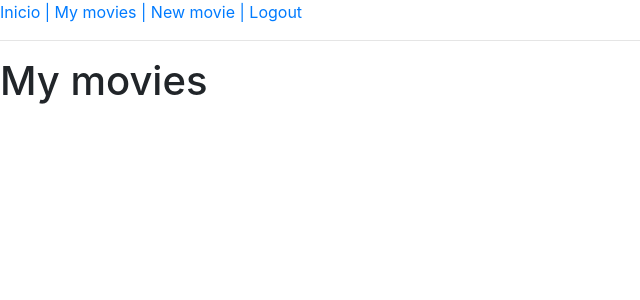
After one commit to josealonso/Curso-de-Django, a Django app: page /pelis/ in a window 1280 px wide. The commit adds this page. Shown: the top 300 px of the page, without its empty margins (0-640 px from the left). Run offline with Django 3.2, Linux system fonts and the light colour scheme; the visitor is signed in with stand-in values (Sample User, id 1); data that the repository does not hold is empty; some libraries are stand-ins or nearby versions.

Commit message:
Creo una pagina que lista las peliculas añadidas por el usuario autenticado.

```diff
--- a/src/ipdb/urls.py
+++ b/src/ipdb/urls.py
@@ -16,7 +16,7 @@ Including another URLconf
 from django.contrib import admin
 from django.urls import path
 
-from movies.views import movie_detail, home, CreateMovieView  # paquete.modulo
+from movies.views import movie_detail, home, CreateMovieView, MyMoviesView  # paquete.modulo
 from users.views import logout, LoginView
 
 urlpatterns = [
@@ -28,5 +28,6 @@ urlpatterns = [
     # path('movies/<int:id>', movie_detail),
     path('pelis/crear', CreateMovieView.as_view(), name="create_movie_page"),
     path('pelis/<int:pk>', movie_detail, name="movie_detail_page"),
+    path('pelis/', MyMoviesView.as_view(), name="my_movies_page"),
     path('', home, name="home_page")
 ]
--- a/src/movies/templates/base.html
+++ b/src/movies/templates/base.html
@@ -10,6 +10,7 @@
     <div class="menu">
         <a href="{% url 'home_page' %}">Inicio | </a>
         {% if user.is_authenticated %}
+            <a href="{% url 'my_movies_page' %}">My movies |</a>
             <a href="{% url 'create_movie_page' %}">New movie |</a>
             <a href="{% url 'logout_page' %}">Logout</a>
         {% else %}
--- a/src/movies/templates/forms.py
+++ b/src/movies/templates/forms.py
@@ -7,5 +7,4 @@ class MovieForm(ModelForm):
 
     class Meta:
         model = Movie
-        # fields = '__all__'
         exclude = ["user"]  # no muestra ese campo en el formulario
--- /dev/null
+++ b/src/movies/templates/movies_list.html
@@ -0,0 +1,5 @@
+{% for movie in movies %}
+      <a href="{% url 'movie_detail_page' movie.pk %}" title="{{ movie.title }}">
+          <img src="{{ movie.image }}" alt="{{ movie.title }}" title="{{ movie.title }}" height="300px">
+      </a>
+{% endfor %}
--- /dev/null
+++ b/src/movies/templates/my_movies.html
@@ -0,0 +1,11 @@
+{% extends "base.html" %}
+
+{% block head_title %} My movies {% endblock %}
+
+{% block content %}
+
+  <h1>My movies</h1>
+
+  {% include "movies_list.html" with movies=object_list %}
+
+{% endblock %}
--- a/src/movies/views.py
+++ b/src/movies/views.py
@@ -7,6 +7,7 @@ from django.urls import reverse
 
 from django.utils.safestring import mark_safe
 from django.views import View
+from django.views.generic import ListView
 
 from movies.models import Movie
 from movies.templates.forms import MovieForm
@@ -59,3 +60,12 @@ class CreateMovieView(LoginRequiredMixin, View):
             message += '<a href="{0}">View</a>'.format(url)
             messages.success(request, message)
         return render(request, "movie_form.html", {'form': form})
+
+
+class MyMoviesView(ListView):  # Ocho métodos asociados a ListView. Se pueden sobreescribir.
+    model = Movie
+    template_name = "my_movies.html"
+
+    def get_queryset(self):
+        queryset = super(MyMoviesView, self).get_queryset()
+        return queryset.filter(user=self.request.user)
```
Also changed, not shown: src/movies/templates/home.html (+2 -5 lines).
